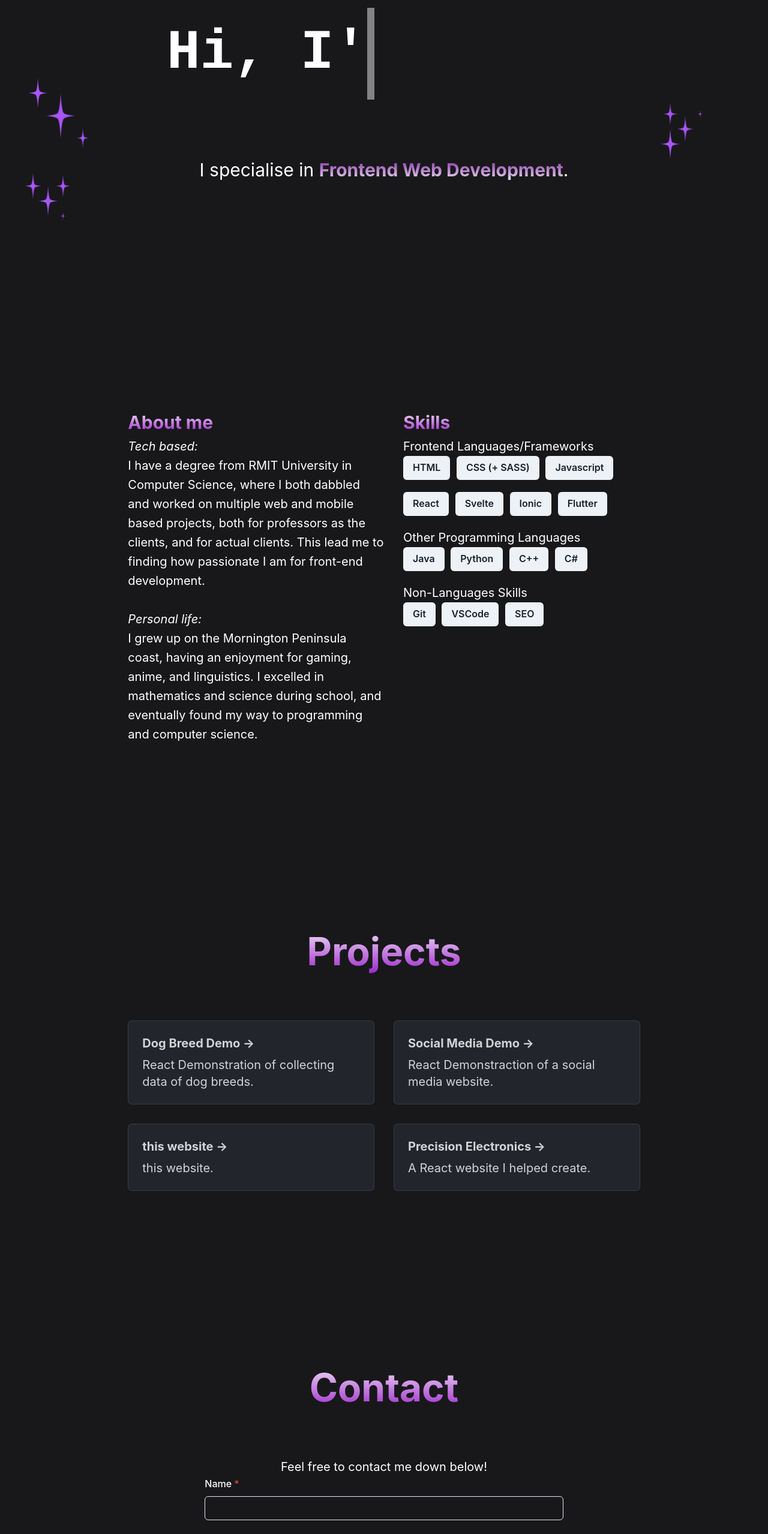
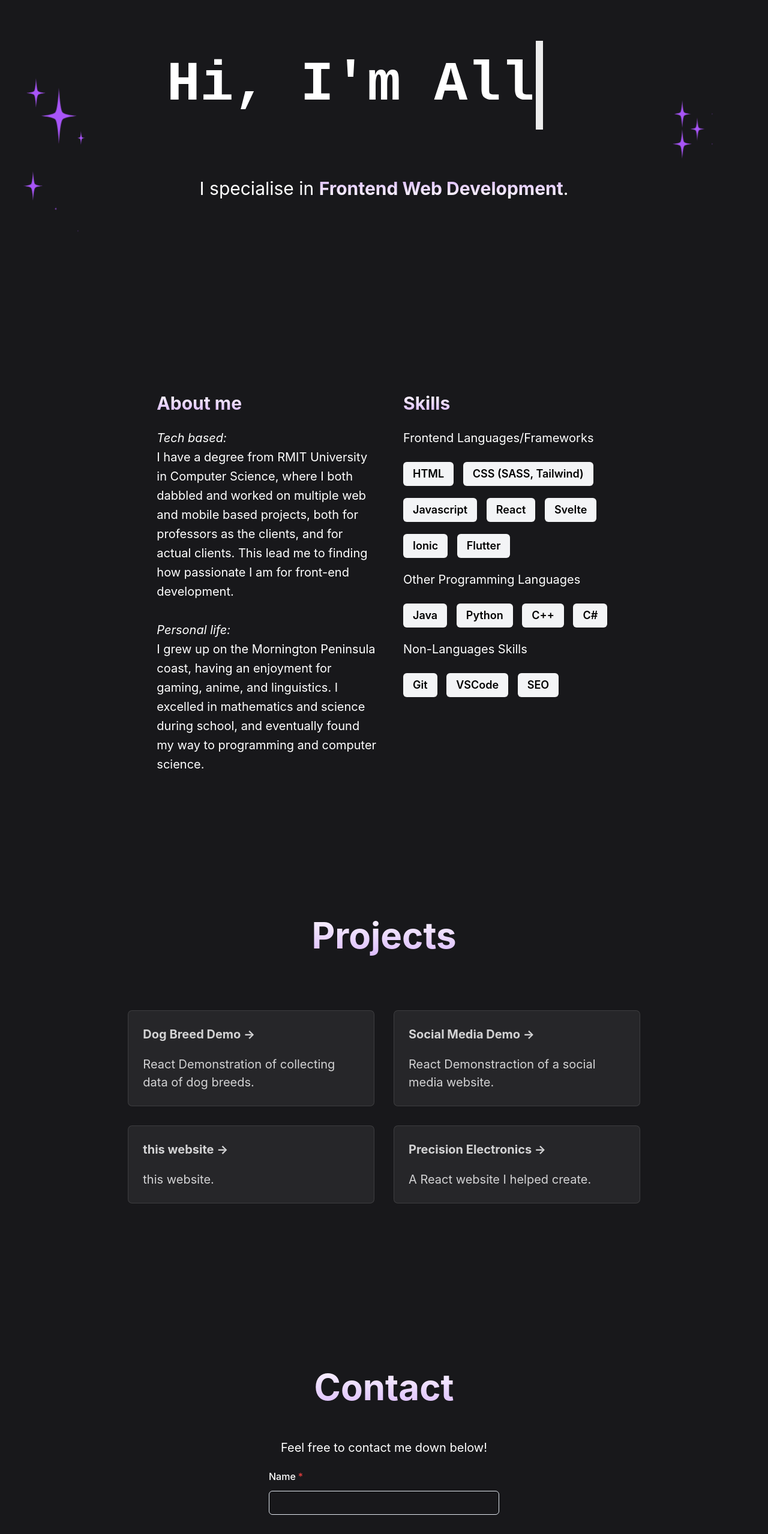
Before and after one commit to AlliToth2706/allitoth2706.github.com, an Astro site: page / in a window 1280 px wide. Shown: the part 240-2797 px from the top of the page at 60% size. Built offline with nearby package versions, Linux system fonts and the light colour scheme; Astro itself is replaced by a stand-in of ours.

Commit message:
More tailwind + fix issues with sparkles

```diff
--- a/src/components/Bubble.astro
+++ b/src/components/Bubble.astro
@@ -6,35 +6,8 @@
 const { name } = Astro.props;
 ---
 
-<div class="skill">
+<div
+    class="skill inline-flex appearance-none align-middle justify-center select-none relative whitespace-nowrap items-center mb-5 mr-2.5 px-4 bg-gray-100 text-black text-lg h-10 mw-10 rounded-md outline-2 outline-offset-2 outline outline-transparent leading-tight font-semibold"
+>
     {name}
 </div>
-
-<style>
-    .skill {
-        display: inline-flex;
-        appearance: none;
-        align-items: center;
-        justify-content: center;
-        user-select: none;
-        position: relative;
-        white-space: nowrap;
-        vertical-align: middle;
-        outline: 2px solid transparent;
-        outline-offset: 2px;
-        line-height: 1.2;
-        border-radius: var(--chakra-radii-md);
-        font-weight: var(--chakra-fontWeights-semibold);
-        transition-property: var(--chakra-transition-property-common);
-        transition-duration: var(--chakra-transition-duration-normal);
-        height: var(--chakra-sizes-10);
-        min-width: var(--chakra-sizes-10);
-        font-size: var(--chakra-fontSizes-md);
-        padding-inline-start: var(--chakra-space-4);
-        padding-inline-end: var(--chakra-space-4);
-        background: var(--chakra-colors-gray-100);
-        color: var(--chakra-colors-gray-800);
-        margin-bottom: 20px;
-        margin-right: 5px;
-    }
-</style>
--- a/src/components/Card.astro
+++ b/src/components/Card.astro
@@ -8,54 +8,35 @@
 const { href, title, body } = Astro.props;
 ---
 
-<li class="link-card">
-	<a href={href}>
-		<h2>
+<li
+    class="link-card flex p-px bg-zinc-800 bg-none from-purple-500 via-purple-300 to-white via-30% to-60% text-white hover:text-purple-300 focus-within:text-purple-300"
+>
+    <a href={href} class="w-full bg-zinc-800 rounded-lg opacity-80 leading-normal p-6">
+        <h3 class="m-0 leading-normal font-bold text-inherit">
             {title}
             <span>&rarr;</span>
-		</h2>
-		<p>
+        </h3>
+        <p class="mt-5 mb-0 text-white">
             {body}
         </p>
     </a>
 </li>
 <style>
     .link-card {
-		list-style: none;
-		display: flex;
-		padding: 1px;
-		background-color: #23262d;
-		background-image: none;
+        transition: background-position 0.6s cubic-bezier(0.22, 1, 0.36, 1);
+        box-shadow: inset 0 0 0 1px rgba(255, 255, 255, 0.1);
+        background-position: 100%;
         background-size: 400%;
         border-radius: 7px;
-		background-position: 100%;
-		transition: background-position 0.6s cubic-bezier(0.22, 1, 0.36, 1);
-		box-shadow: inset 0 0 0 1px rgba(255, 255, 255, 0.1);
     }
-	.link-card > a {
-		width: 100%;
-		text-decoration: none;
-		line-height: 1.4;
-		padding: calc(1.5rem - 1px);
-		border-radius: 8px;
-		color: white;
-		background-color: #23262d;
-		opacity: 0.8;
-	}
+
     h2 {
-		margin: 0;
-		font-size: 1.25rem;
         transition: color 0.6s cubic-bezier(0.22, 1, 0.36, 1);
     }
-	p {
-		margin-top: 0.5rem;
-		margin-bottom: 0;
-	}
+
     .link-card:is(:hover, :focus-within) {
+        /* --accent-gradient: linear-gradient(45deg, rgb(var(--accent)), rgb(var(--accent-light)) 30%, white 60%); */
         background-position: 0;
-		background-image: var(--accent-gradient);
-	}
-	.link-card:is(:hover, :focus-within) h2 {
-		color: rgb(var(--accent-light));
+        background-image: linear-gradient(45deg, var(--tw-gradient-stops));
     }
 </style>
--- a/src/components/ContactForm.jsx
+++ b/src/components/ContactForm.jsx
@@ -26,7 +26,7 @@
     const [isSubmitting, setIsSubmitting] = useState(false);
     const [ableToSend, setAbleToSend] = useState(true);
 
-    const borderStyle = { borderColor: 'rgb(var(--accent))', boxShadow: '0 0 0 1px rgb(var(--accent))' };
+    const borderStyle = { borderColor: 'rgb(216 180 254)', boxShadow: '0 0 0 1px rgb(216 180 254)' };
     const toast = useToast();
 
     /**
@@ -93,8 +93,8 @@
                 type="submit"
                 isLoading={isSubmitting}
                 disabled={ableToSend}
-                style={{ width: '100%', fontFamily: 'system-ui, sans-serif' }}
-                _hover={{ background: 'rgb(var(--accent-light)) !important' }}
+                class="w-full hover:bg-purple-300 rounded-lg bg-gray-100 text-black"
+                style={{ fontFamily: 'system-ui, sans-serif' }}
             >
                 Send
             </Button>
--- /dev/null
+++ b/src/components/PageSection.astro
@@ -0,0 +1,7 @@
+---
+const { id } = Astro.props;
+---
+
+<section id={id} class="h-screen snap-start snap-always flex items-center justify-center">
+    <slot />
+</section>
--- a/src/components/Sparkle.svelte
+++ b/src/components/Sparkle.svelte
@@ -7,7 +7,6 @@
     top: ${coords.y}px;
     width: ${coords.doubleSized ? size * 2 : size}px;
     height: ${coords.doubleSized ? size * 2 : size}px;
-    position: absolute;
     animation-delay: ${coords.delay}s;
     `;
 </script>
@@ -15,7 +14,7 @@
 <svg
     alt="Sparkle SVG"
     style={sparkleStyle}
-    class="animated fill-purple-500"
+    class="animated fill-purple-500 origin-center absolute"
     id="eq8CIJoQknA1"
     xmlns="http://www.w3.org/2000/svg"
     xmlns:xlink="http://www.w3.org/1999/xlink"
@@ -34,7 +33,6 @@
 
 <style>
     .animated {
-        transform-origin: center;
         transform-box: fill-box;
         animation: scale 2s infinite;
     }
--- a/src/components/SparkleCluster.svelte
+++ b/src/components/SparkleCluster.svelte
@@ -2,21 +2,25 @@
     import SparkleClusterA from './SparkleClusterA.svelte';
     import SparkleClusterB from './SparkleClusterB.svelte';
     import SparkleClusterC from './SparkleClusterC.svelte';
-    // import { onMount } from 'svelte';
-
-    const getRandomInt = (max) => Math.floor(Math.random() * max);
 
     const animationDuration = 2;
     const numberToDivideBy = 5;
 
+    const size = 50;
+
+    const getRandomInt = (max) => Math.floor(Math.random() * max);
     const getRandomAnimationDelay = () => (-1 * getRandomInt(numberToDivideBy * animationDuration)) / numberToDivideBy;
-
-    const size = 50;
 
     let components = [];
     let componentCoordinates = [];
 
     const clusters = [SparkleClusterA, SparkleClusterB, SparkleClusterC];
+
+    let maxWidth = window.innerWidth;
+    const minSparkleWidth = 1280;
+
+    // Make sure not to render if screen is too small
+    if (maxWidth >= minSparkleWidth) {
         // Get a random number of elements between 4 and 8
 
         for (let i = 0; i < getRandomInt(5) + 4; ++i) {
@@ -25,10 +29,9 @@
         }
 
         // Give it a random position
-    let maxWidth = window.innerWidth;
         let maxHeight = window.innerHeight;
         let minWidth = 0;
-    let center = 800;
+        let center = (maxWidth >= '1536' ? 1 / 2 : 2 / 3) * maxWidth;
         let area = (maxWidth - center) / 2; // Divided by 2 due to being split on the sides of the screen
         let minRightArea = maxWidth - area;
         let maxSparkleArea = 120;
@@ -53,14 +56,14 @@
                 // Check if any previously saved coordinates are within 100px of current
                 // Performance issues
                 let shouldAdd = true;
-            // componentCoordinates.forEach((e) => {
-            //     if (
-            //         Math.abs(e.x - currentCoords.x) <= maxSparkleArea / 2 ||
-            //         Math.abs(e.y - currentCoords.y) <= maxSparkleArea / 2
-            //     ) {
-            //         shouldAdd = false;
-            //     }
-            // });
+                componentCoordinates.forEach((e) => {
+                    if (
+                        Math.abs(e.x - currentCoords.x) <= maxSparkleArea &&
+                        Math.abs(e.y - currentCoords.y) <= maxSparkleArea
+                    ) {
+                        shouldAdd = false;
+                    }
+                });
 
                 // Add the coordinates if should add
                 shouldAdd && componentCoordinates.push(currentCoords);
@@ -69,16 +72,19 @@
                 // console.log(currentCoords);
             } while (coorsLength === componentCoordinates.length);
         });
+    }
 </script>
 
+{#if maxWidth >= minSparkleWidth}
     {#each components as component, index}
         <div
             style={`
     left: ${componentCoordinates[index].x}px;
     top: ${componentCoordinates[index].y}px;
-position: fixed;
     `}
+            class="fixed"
         >
             <svelte:component this={component} {size} {getRandomAnimationDelay} />
         </div>
     {/each}
+{/if}
--- a/src/components/Typewriter.svelte
+++ b/src/components/Typewriter.svelte
@@ -5,8 +5,10 @@
     $: document.querySelector(':root').style.setProperty('--typewriterCharacters', text.length);
 </script>
 
-<span class="typewriter">
-    <h1>{text}</h1>
+<span>
+    <h1 class="leading-normal relative w-max p-1 font-bold h-fit my-20 before:bg-zinc-900 after:w-3 after:bg-white">
+        {text}
+    </h1>
 </span>
 
 <style>
@@ -17,11 +19,7 @@
 
     h1 {
         font-size: clamp(1rem, 6vw + 1rem, 6rem);
-        position: relative;
         font-family: 'Source Code Pro', monospace;
-        position: relative;
-        width: max-content;
-        padding: 2px;
     }
 
     h1::before,
@@ -35,13 +33,10 @@
     }
 
     h1::before {
-        background: rgb(24 24 27 / var(--tw-bg-opacity));
         animation: typewriter var(--typewriterSpeed) steps(var(--typewriterCharacters)) 1s forwards;
     }
 
     h1::after {
-        width: 0.125em;
-        background: var(--text-primary);
         animation:
             typewriter var(--typewriterSpeed) steps(var(--typewriterCharacters)) 1s forwards,
             blink 750ms steps(var(--typewriterCharacters)) infinite;
--- a/src/layouts/Layout.astro
+++ b/src/layouts/Layout.astro
@@ -21,18 +21,10 @@
     </body>
 </html>
 <style is:global>
-    :root {
-        --accent: 112, 11, 151; /* #700B97 */
-        --accent-light: 142, 5, 194; /* #8E05C2 */
-        --accent-dark: 62, 6, 95; /* #3E065F */
-        --background: #13151a;
-        --text-primary: white;
-        --text-primary-rgb: 255, 255, 255; /* --accent: #8e05c2; */
-        --accent-gradient: linear-gradient(45deg, rgb(var(--accent)), rgb(var(--accent-light)) 30%, white 60%);
-    }
     html {
         font-family: system-ui, sans-serif;
     }
+
     code {
         font-family:
             Menlo,
@@ -43,62 +35,6 @@
             Bitstream Vera Sans Mono,
             Courier New,
             monospace;
-    }
-
-    h2 {
-        font-size: 1.5em;
-        font-weight: 700;
-    }
-    main.text-xl {
-        line-height: 1.6;
-    }
-
-    section {
-        height: 100vh;
-    }
-
-    h1 {
-        font-size: 4rem;
-        font-weight: 700;
-        text-align: center;
-        margin-bottom: 1em;
-    }
-    .link-card-grid {
-        display: grid;
-        grid-template-columns: 1fr 1fr;
-        gap: 2rem;
-        padding: 0;
-    }
-
-    section {
-        scroll-snap-align: start;
-        scroll-snap-stop: always;
-
-        display: flex;
-        align-items: center;
-        justify-content: center;
-    }
-
-    input,
-    textarea {
-        box-sizing: border-box;
-    }
-
-    .accent-gradient {
-        /* font-size: 72px; */
-        background: linear-gradient(to bottom, rgb(var(--accent)) 0%, rgb(var(--text-primary-rgb)) 100%);
-        -webkit-background-clip: text;
-        -webkit-text-fill-color: transparent;
-    }
-
-    .inverse-gradient {
-        background: linear-gradient(to top, rgb(var(--accent-light)) 0%, rgb(var(--text-primary-rgb)) 100%);
-        -webkit-background-clip: text;
-        -webkit-text-fill-color: transparent;
-    }
-
-    ul {
-        padding: 0;
     }
 
     .visible {
--- a/src/pages/index.astro
+++ b/src/pages/index.astro
@@ -4,40 +4,44 @@
 import Typewriter from '../components/Typewriter.svelte';
 import Navbar from '../components/Navbar.astro';
 import Bubble from '../components/Bubble.astro';
+import PageSection from '../components/PageSection.astro';
 import ContactForm from '../components/ContactForm.jsx';
 import Loading from '../components/Loading.svelte';
 import SparkleCluster from '../components/SparkleCluster.svelte';
+
+const headingGradientClasses = `text-transparent bg-clip-text from-purple-300 to-white`;
 ---
 
-<script>
-    const content = document.getElementById('content');
-    setTimeout(() => {
-        content.removeAttribute('data-invisible');
-    }, 1000);
-</script>
-
+<!-- <script>
+    // const content = document.getElementById('content');
+    // setTimeout(() => {
+    //     content.removeAttribute('data-invisible');
+    // }, 1000);
+</script> -->
 <Layout>
-    <Loading client:only="svelte" />
-    <div id="content" data-invisible="true" class="2xl:w-1/2 xl:w-2/3 m-auto">
+    <!-- <Loading client:only="svelte" /> -->
+    <div id="content" data-invisible="false" class="2xl:w-1/2 xl:w-2/3 m-auto">
         <SparkleCluster client:only="svelte" />
         <Navbar />
         <main class="m-auto text-xl initial snap-both snap-mandatory leading-8">
             <!-- https://codepen.io/argyleink/pen/yLovWjz css -->
-            <section id="home">
+            <PageSection id="home">
                 <ul>
                     <div class="flex items-center justify-center">
                         <Typewriter client:only="svelte" text="Hi, I'm Alli." />
                     </div>
-                    <h2 class="flex items-center justify-center" style="font-weight:normal;">
-                        I specialise in&nbsp<b class="accent-gradient">Frontend Web Development</b>.
+                    <h2 class="flex items-center justify-center font-normal text-3xl">
+                        I specialise in&nbsp<b class={`${headingGradientClasses} bg-gradient-to-b`}
+                            >Frontend Web Development</b
+                        >.
                     </h2>
                 </ul>
-            </section>
+            </PageSection>
 
-            <section id="about">
-                <div style="display:grid; grid-template-columns:1fr 1fr;justify-content:space-between;">
-                    <ul>
-                        <h2 class="inverse-gradient">About me</h2>
+            <PageSection id="about">
+                <div class="grid grid-cols-2 content-evenly">
+                    <ul class="ml-12 mr-2">
+                        <h2 class={`${headingGradientClasses} bg-gradient-to-t text-3xl my-6 font-bold`}>About me</h2>
                         <p>
                             <i>Tech based:</i><br />I have a degree from RMIT University in Computer Science, where I
                             both dabbled and worked on multiple web and mobile based projects, both for professors as
@@ -49,26 +53,30 @@
                         </p>
                     </ul>
 
-                    <ul style="margin-left:var(--chakra-sizes-8)">
-                        <h2 class="inverse-gradient">Skills</h2>
-                        <h4>Frontend Languages/Frameworks</h4>
+                    <ul class="ml-8 mr-6">
+                        <h2 class={`${headingGradientClasses} bg-gradient-to-t text-3xl my-6 font-bold`}>Skills</h2>
+                        <h4 class="mt-2 mb-6">Frontend Languages/Frameworks</h4>
                         {
-                            ['HTML', 'CSS (+ SASS)', 'Javascript', 'React', 'Svelte', 'Ionic', 'Flutter'].map(
+                            ['HTML', 'CSS (SASS, Tailwind)', 'Javascript', 'React', 'Svelte', 'Ionic', 'Flutter'].map(
                                 (elem) => <Bubble name={elem} />
                             )
                         }
-                        <h4>Other Programming Languages</h4>
+                        <h4 class="mb-6">Other Programming Languages</h4>
                         {['Java', 'Python', 'C++', 'C#'].map((elem) => <Bubble name={elem} />)}
-                        <h4>Non-Languages Skills</h4>
+                        <h4 class="mb-6">Non-Languages Skills</h4>
                         {['Git', 'VSCode', 'SEO'].map((elem) => <Bubble name={elem} />)}
                     </ul>
                 </div>
-            </section>
+            </PageSection>
 
-            <section id="projects">
+            <PageSection id="projects">
                 <div>
-                    <h1 class="inverse-gradient">Projects</h1>
-                    <ul role="list" class="link-card-grid">
+                    <h1
+                        class={`${headingGradientClasses} bg-gradient-to-t text-6xl font-bold text-center leading-normal mb-20`}
+                    >
+                        Projects
+                    </h1>
+                    <ul role="list" class="grid grid-cols-2 gap-8 p-0">
                         <Card
                             href="dog/"
                             title="Dog Breed Demo"
@@ -85,15 +93,19 @@
                         <!-- <Card href="??/" title="" body="a" /> -->
                     </ul>
                 </div>
-            </section>
+            </PageSection>
 
-            <section id="contact">
-                <ul style="width:100%;padding:0 8rem;">
-                    <h1 class="inverse-gradient">Contact</h1>
-                    <p style="text-align:center;">Feel free to contact me down below!</p>
+            <PageSection id="contact">
+                <ul class="w-96 py-0">
+                    <h1
+                        class={`${headingGradientClasses} bg-gradient-to-t font-bold text-6xl text-center leading-normal mb-10`}
+                    >
+                        Contact
+                    </h1>
+                    <p class="text-center mb-4">Feel free to contact me down below!</p>
                     <ContactForm client:only="react" />
                 </ul>
-            </section>
+            </PageSection>
         </main>
     </div>
 </Layout>
```
Also changed, not shown: src/components/Navbar.astro (+16 -29 lines), src/components/GradientHeading.astro (added). Lines whose indentation alone changed are shown as unchanged.
